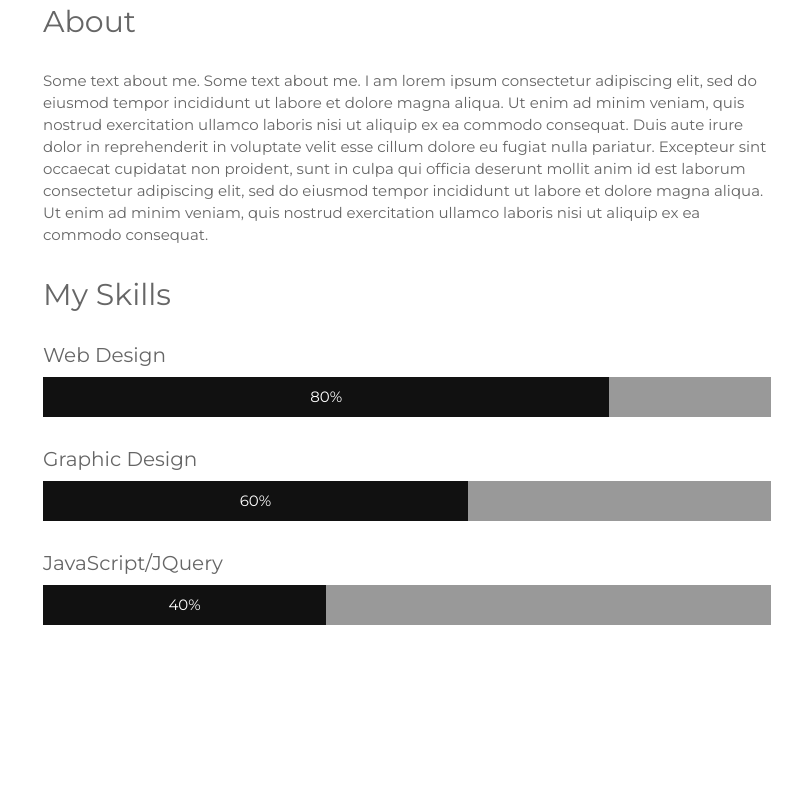
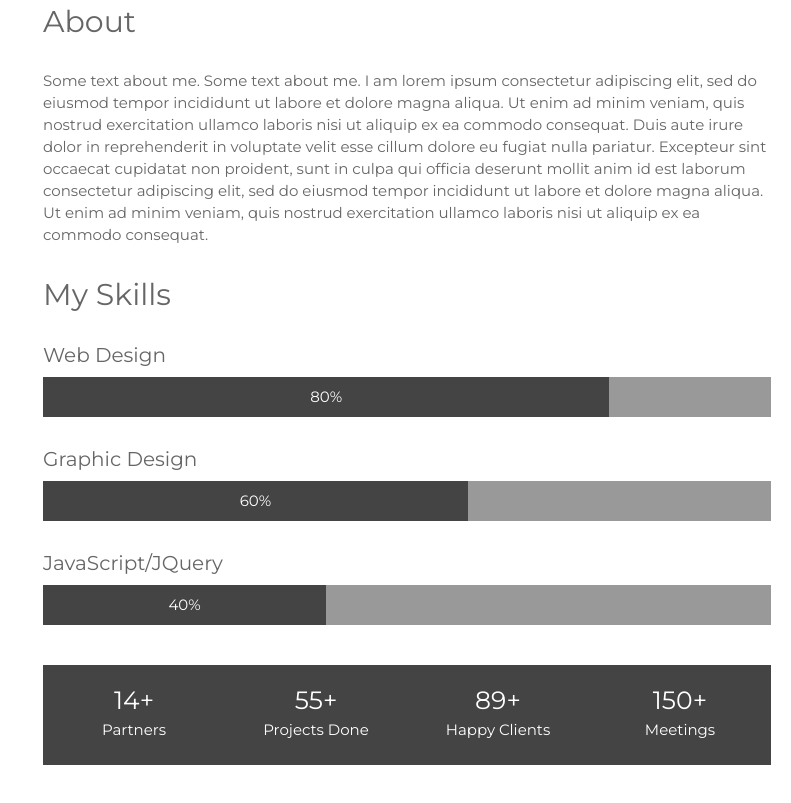
Before and after one commit to iamanandsoni/Projects, a plain HTML site: page My-Profile/index.html in a window 1280 px wide. Shown: the part 1464-2267 px from the top of the page, without its empty margins (489-1280 px from the left). Before the commit the page ends 2119 px from the top, so only its background shows below. Drawn offline with Linux system fonts and the light colour scheme.

Commit message:
My work added

```diff
--- a/My-Profile/css/style.css
+++ b/My-Profile/css/style.css
@@ -117,7 +117,7 @@ body, html {
 
 	.right-side .about .webdesign-percent{
 		width: 80%;
-		background-color: #111;
+		background-color: #444;
 		height: 40px;
 		padding: 0px;
 		margin: -10px 0px 0px -10px;
@@ -145,7 +145,7 @@ body, html {
 
 	.right-side .about .graphicdesign-percent{
 		width: 60%;
-		background-color: #111;
+		background-color: #444;
 		height: 40px;
 		padding: 0px;
 		margin: -10px 0px 0px -10px;
@@ -173,7 +173,7 @@ body, html {
 
 	.right-side .about .jj-percent{
 		width: 40%;
-		background-color: #111;
+		background-color: #444;
 		height: 40px;
 		padding: 0px;
 		margin: -10px 0px 0px -10px;
@@ -198,6 +198,39 @@ body, html {
 		font-weight: 400;
 		text-align: left;
 		line-height: 22px;
+	}
+
+	.right-side .about-work{
+		background-color: #444;
+		height: 100px;
+		padding: 50px 0px;
+		margin: 40px 0px;
+		text-align: center;
+		box-sizing: border-box;
+	}
+
+	.right-side .about-work table{
+		margin-top: -35px;
+		padding: 0px;
+		width: 100%;
+		border-collapse: collapse;
+		border: none;
+	}
+
+	.right-side .about-work table tr td{
+		color: #fff;
+		width: 25%;
+		margin: 0px;
+		padding: 0px;
+		font-size: 15px;
+		text-align: center;
+	}
+
+	.right-side .about-work table tr td span{
+		color: #fff;
+		font-size: 25px;
+		line-height: 40px;
+
 	}
 
 	.sidepanel {
--- a/My-Profile/index.html
+++ b/My-Profile/index.html
@@ -77,6 +77,17 @@
 					<p>40%</p>
 				</div>
 			</div>
+
+			<div class="about-work">
+				<table>
+					<tr>
+						<td><span>14+</span><br>Partners</td>
+						<td><span>55+</span><br>Projects Done</td>
+						<td><span>89+</span><br>Happy Clients</td>
+						<td><span>150+</span><br>Meetings</td>
+					</tr>
+				</table>
+			</div>
 		</div>
 	</section>
 
```
